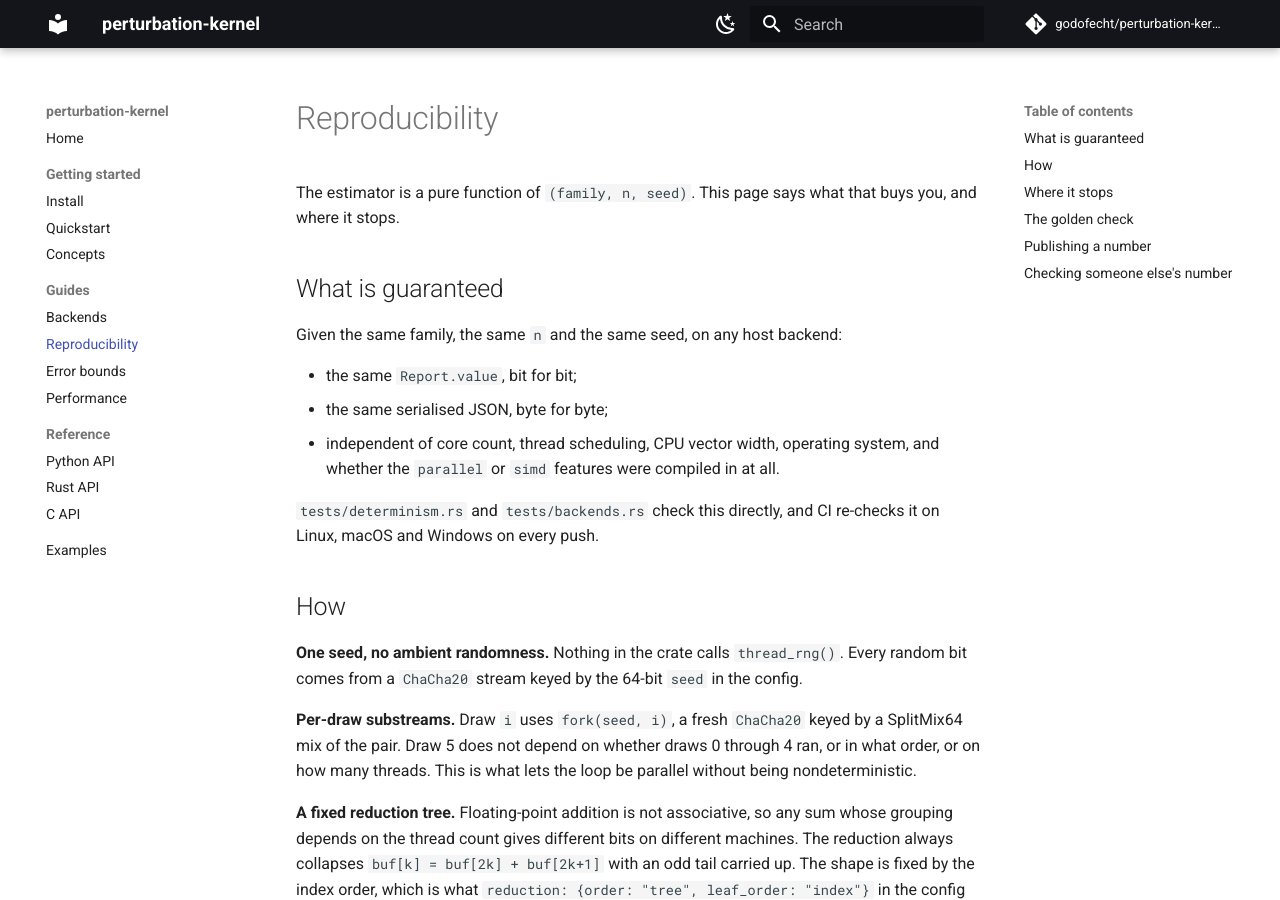
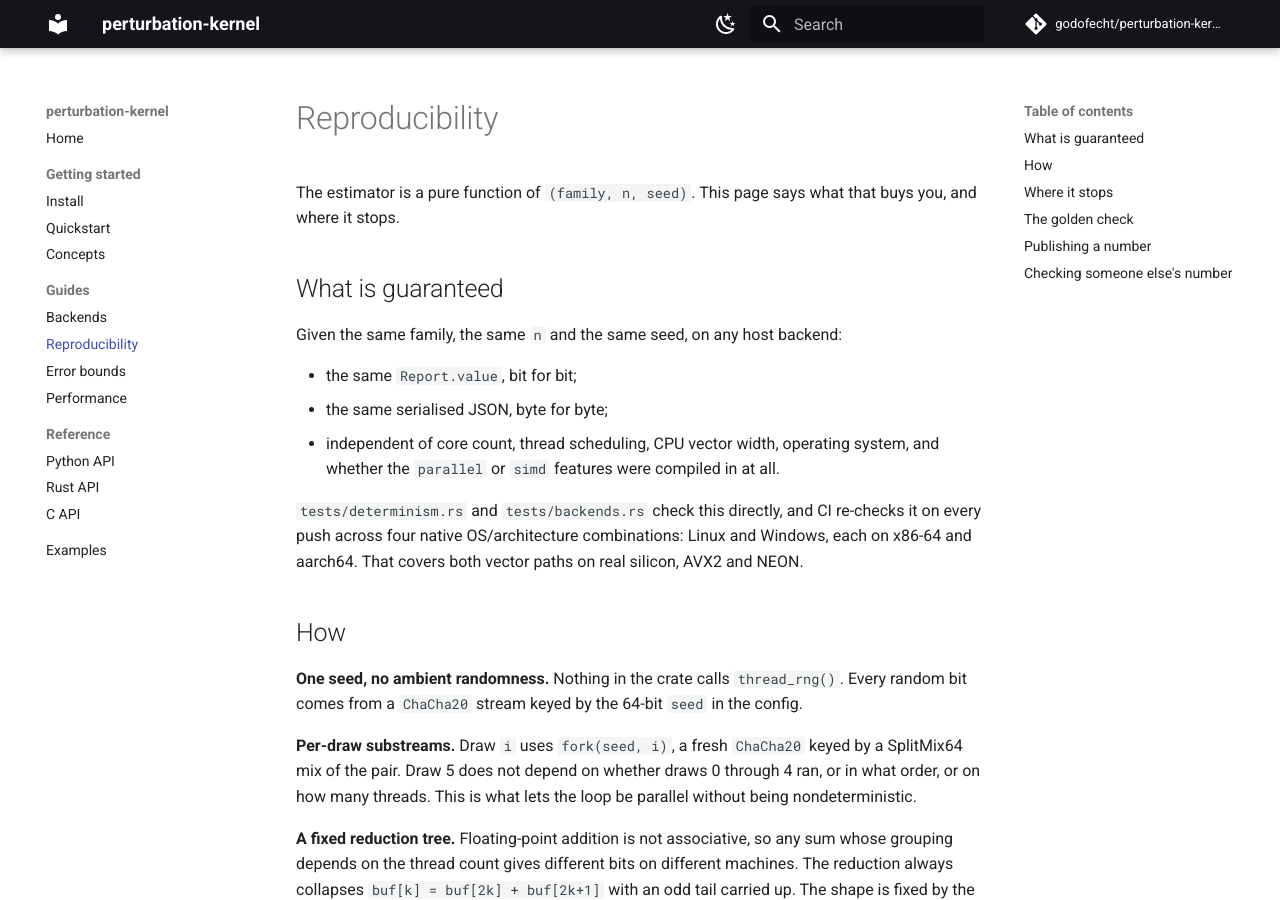
Before and after one commit to godofecht/perturbation-kernel, an MkDocs documentation site: the page built from docs/reproducibility.md, in a window 1280 px wide and 900 px high. Built offline with MkDocs 1.6.1 and Material for MkDocs 9.7.7, drawn with Linux system fonts in a browser that asks for light colours; comment, search, counter and statistics services are not loaded.

```diff
--- a/docs/reproducibility.md
+++ b/docs/reproducibility.md
@@ -15,7 +15,9 @@ backend:
   compiled in at all.
 
 `tests/determinism.rs` and `tests/backends.rs` check this directly, and
-CI re-checks it on Linux, macOS and Windows on every push.
+CI re-checks it on every push across four native OS/architecture
+combinations: Linux and Windows, each on x86-64 and aarch64. That
+covers both vector paths on real silicon, AVX2 and NEON.
 
 ## How
 
```
Also changed, not shown: README.md (+3 -2 lines), 1 other file.
